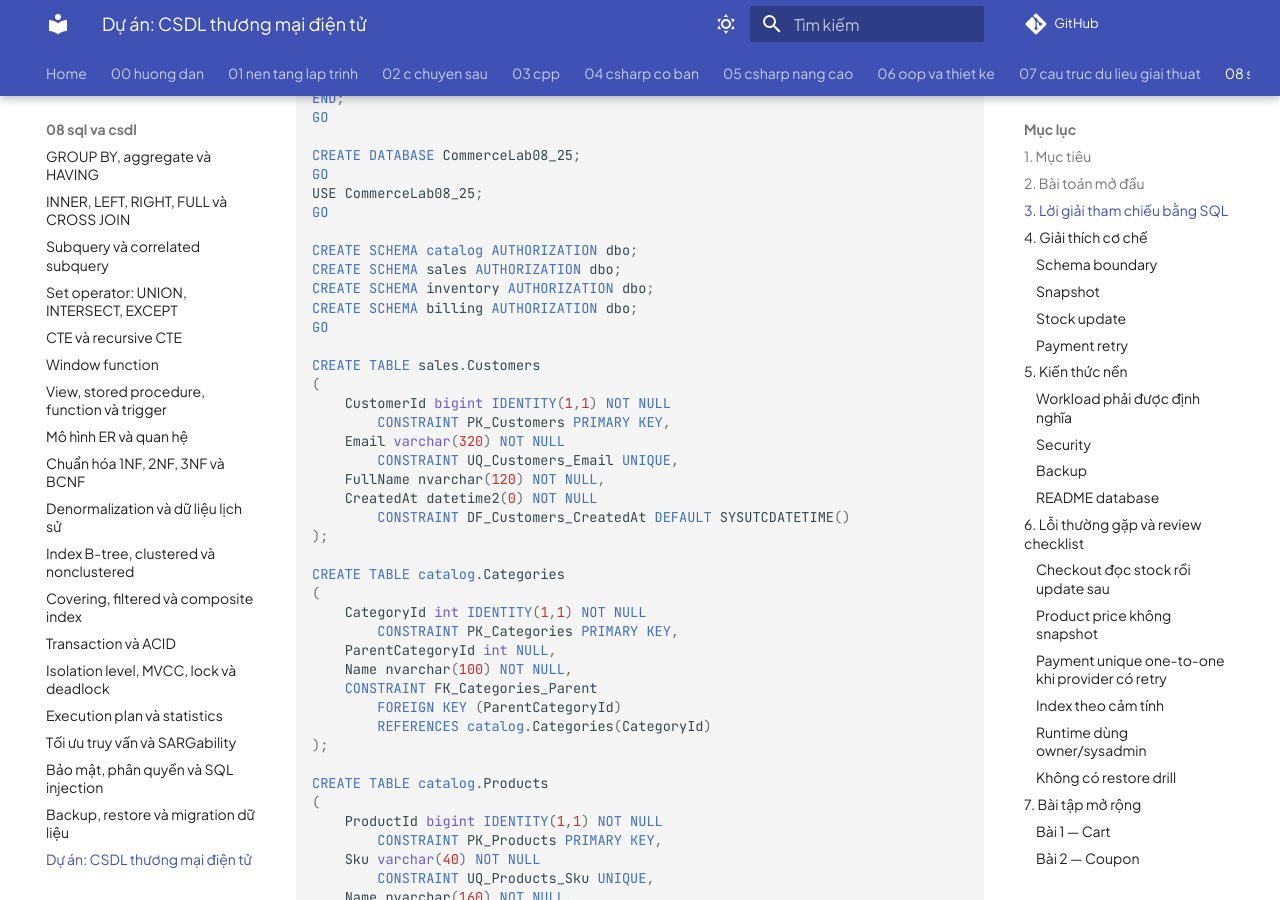
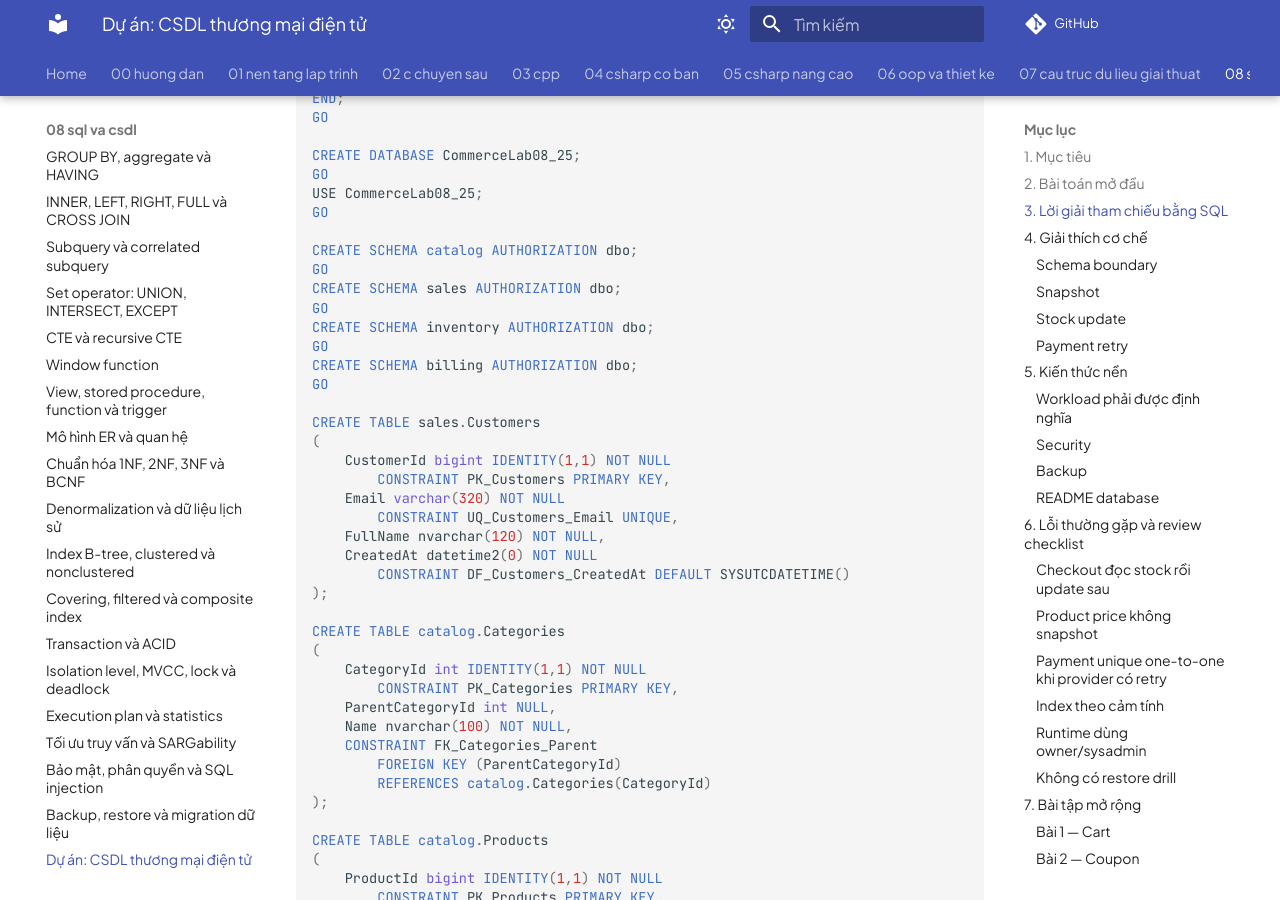
Before and after one commit to Xuanthanh-dzz/full-stack, an MkDocs documentation site: the page built from fullstack-roadmap/08-sql-va-csdl/25-du-an-csdl-thuong-mai-dien-tu.md, in a window 1280 px wide and 900 px high, scrolled down 1600 px. Built offline with MkDocs 1.6.1 and Material for MkDocs 9.7.7, drawn with Linux system fonts in a browser that asks for light colours; comment, search, counter and statistics services are not loaded.

Commit message:
fix(module-08): separate CREATE SCHEMA batches in capstone

```diff
--- a/fullstack-roadmap/08-sql-va-csdl/25-du-an-csdl-thuong-mai-dien-tu.md
+++ b/fullstack-roadmap/08-sql-va-csdl/25-du-an-csdl-thuong-mai-dien-tu.md
@@ -60,8 +60,11 @@ USE CommerceLab08_25;
 GO
 
 CREATE SCHEMA catalog AUTHORIZATION dbo;
+GO
 CREATE SCHEMA sales AUTHORIZATION dbo;
+GO
 CREATE SCHEMA inventory AUTHORIZATION dbo;
+GO
 CREATE SCHEMA billing AUTHORIZATION dbo;
 GO
 
```
